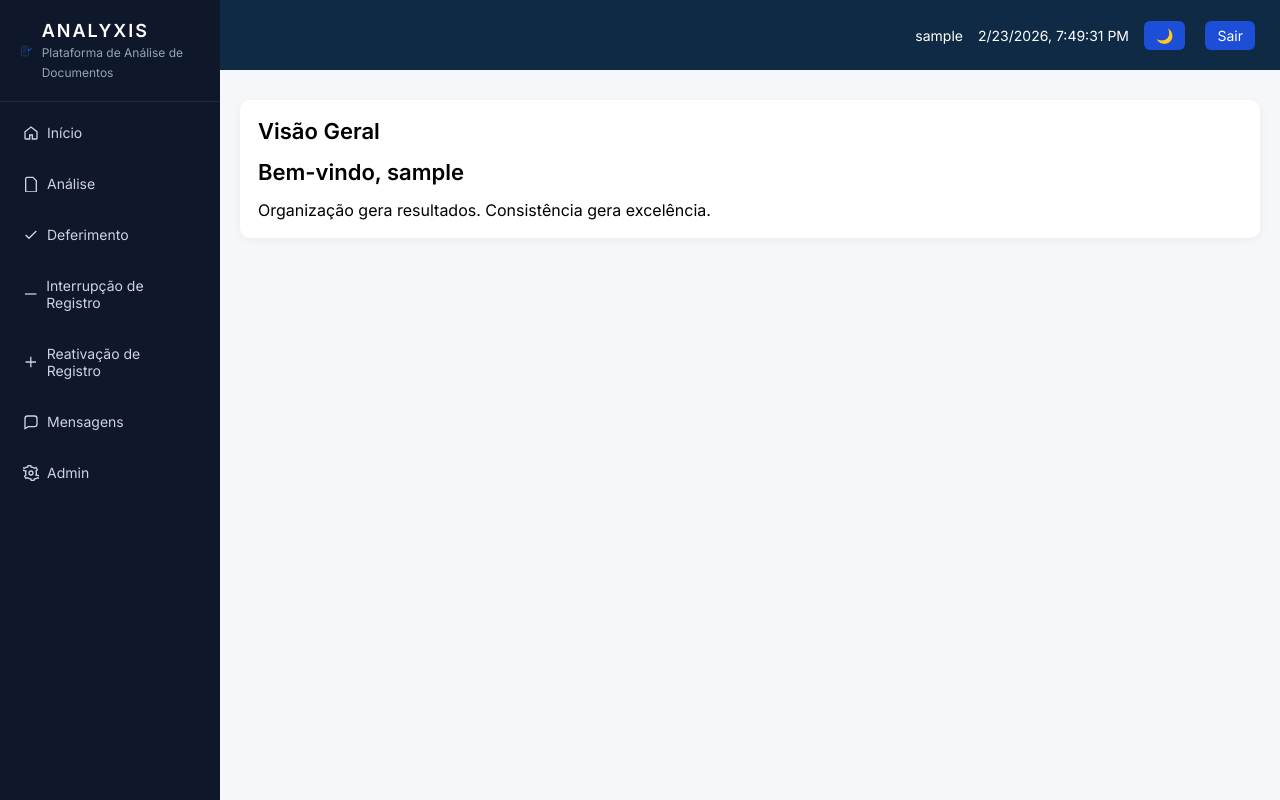
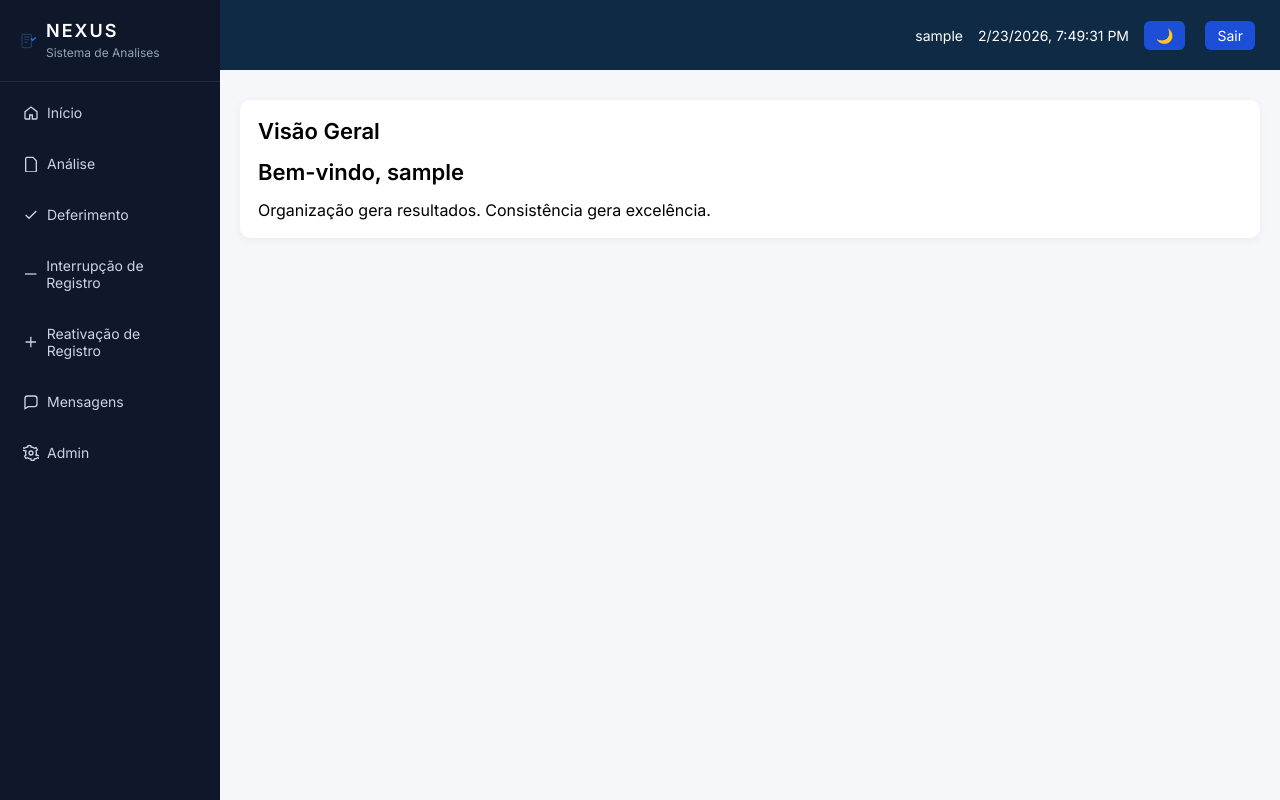
Before and after one commit to Merliink1/katlan-sistema, a Flask app: page /sistema in a window 1280 px wide. Run offline with Flask 3, Linux system fonts and the light colour scheme; the visitor is signed in with stand-in values (Sample User, id 1); data that the repository does not hold is empty; some libraries are stand-ins or nearby versions.

Commit message:
nome atualizado

```diff
--- a/templates/sistema.html
+++ b/templates/sistema.html
@@ -37,8 +37,8 @@
     </svg>
 
     <div>
-        <strong>ANALYXIS</strong>
-        <span>Plataforma de Análise de Documentos</span>
+        <strong>NEXUS</strong>
+        <span> Sistema de Analises</span>
     </div>
 
 </div>
```
